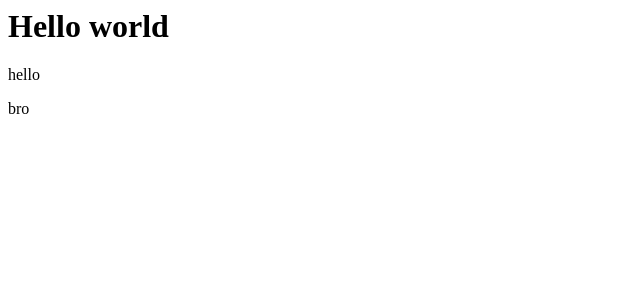
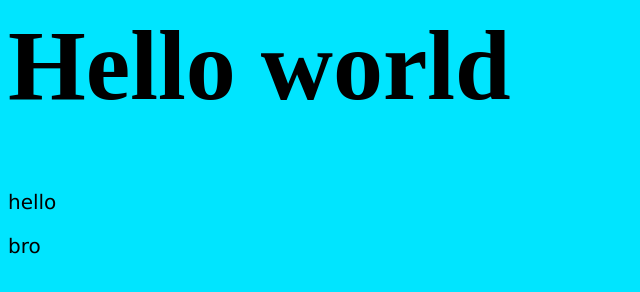
Before and after one commit to ross-wen/Intro-02, a plain HTML site: page index.html in a window 1280 px wide. Shown: the whole page, without its empty margins (0-640 px from the left). Drawn offline with Linux system fonts and the light colour scheme.

Commit message:
added style

```diff
--- a/index.html
+++ b/index.html
@@ -1,6 +1,15 @@
+<style>
+    p {
+        font-family: verdana;
+        font-size: 20px;
+      }
+    body {
+        background-color: rgb(0, 229, 255);
+      }
+    h1 {
+        font-size:100;
+    }
+    </style>
 <h1>Hello world</h1>
 <p>hello</p>
 <p>bro</p
-body {
-    background-color: lightblue;
-    }
```
